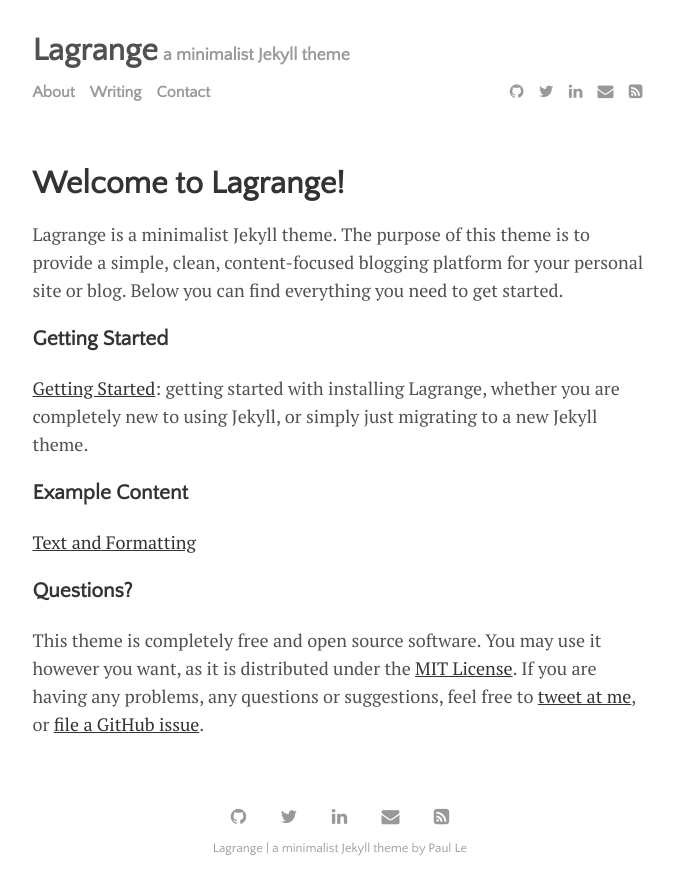
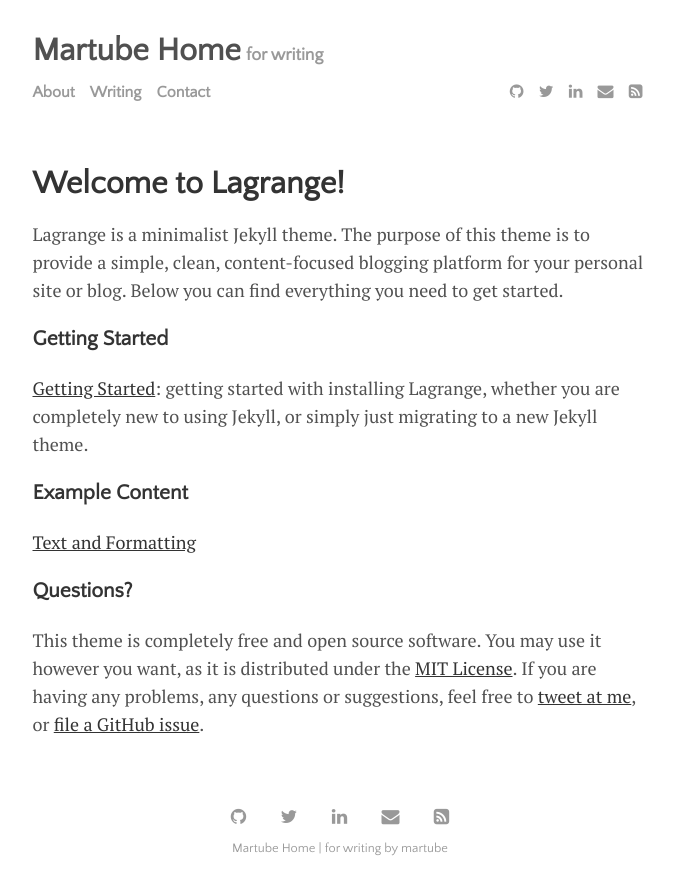
Before and after one commit to edoulesG/edoulesG.github.io, a Jekyll site: the page built from menu/about.md, in a window 1280 px wide. Shown: the top 895 px of the page, without its empty margins (300-974 px from the left). Built offline with Jekyll 4.4.1, drawn with Linux system fonts in a browser that asks for light colours.

Commit message:
Update _config.yml

```diff
--- a/_config.yml
+++ b/_config.yml
@@ -20,9 +20,9 @@ permalink:           none
 plugins:             [jekyll-paginate, jekyll-sitemap, jekyll-feed, jekyll-seo-tag]
 
 # Customise atom feed settings (this is where Jekyll-Feed gets configuration information)
-title:		           'Lagrange'
-description:	       'a minimalist Jekyll theme'
-author:              'Paul Le'
+title:		           'Martube Home'
+description:	       'for writing'
+author:              'martube'
 
 # RSS 2.0 can be used instead of Atom by uncommenting following two lines
 #feed:
```
